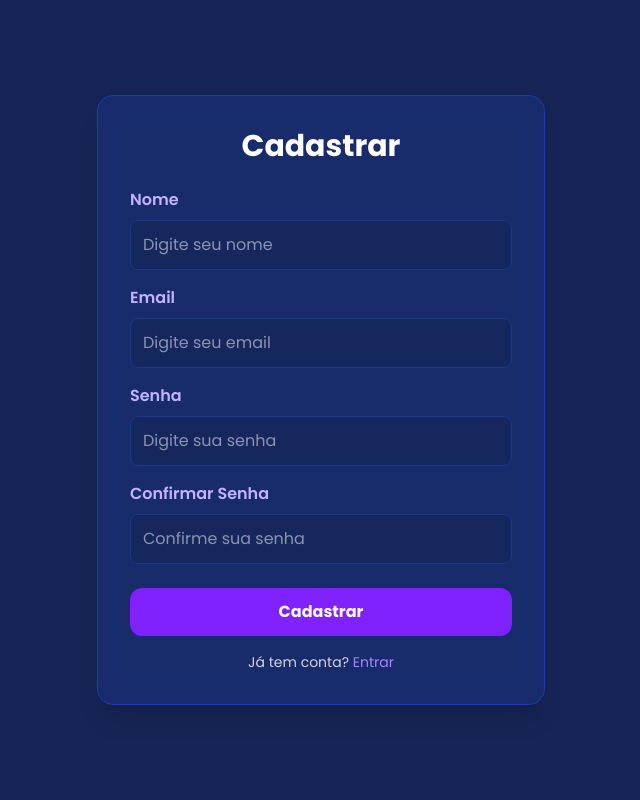
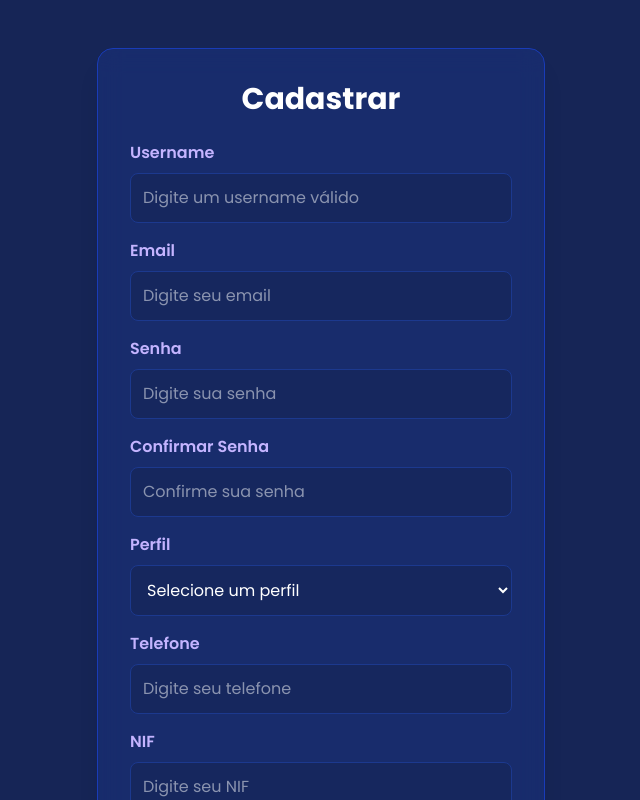
Before and after one commit to nsimba-afonso-nwayami/fimbagest, a React (Vite) app: page /auth/register in a window 1280 px wide. Shown: the top 800 px of the page, without its empty margins (319-959 px from the left). Built offline with nearby package versions, Linux system fonts and the light colour scheme.

Commit message:
Cadastro implementado

```diff
--- a/src/pages/auth/Register.jsx
+++ b/src/pages/auth/Register.jsx
@@ -1,13 +1,61 @@
 import { motion } from "framer-motion";
-import { Link } from "react-router-dom";
+import { Link, useNavigate } from "react-router-dom";
+import { useForm } from "react-hook-form";
+import { yupResolver } from "@hookform/resolvers/yup";
+import toast from "react-hot-toast";
+import { registerSchema } from "../../validations/registerSchema";
+import { cadastrarService } from "../../services/CadastrarService";
 
-// Variants para animação
 const fadeUp = {
   hidden: { opacity: 0, y: 20 },
   visible: { opacity: 1, y: 0, transition: { duration: 0.8 } },
 };
 
 export default function Register() {
+  const navigate = useNavigate();
+
+  const {
+    register,
+    handleSubmit,
+    formState: { errors, isSubmitting, isSubmitted },
+    reset,
+  } = useForm({
+    resolver: yupResolver(registerSchema),
+  });
+
+  const inputBase =
+    "w-full p-3 rounded-lg bg-blue-950/60 text-white focus:outline-none border";
+
+  async function onSubmit(data) {
+    try {
+      const payload = {
+        username: data.username,
+        email: data.email,
+        password: data.password,
+        perfil: data.perfil,
+        telefone: data.telefone,
+        nif: data.nif,
+      };
+
+      await cadastrarService(payload);
+      toast.success("Cadastro realizado com sucesso!");
+      reset(); // limpa o formulário
+      setTimeout(() => {
+        navigate("/auth/login");
+      }, 1500);
+    } catch (error) {
+      console.error(error.response?.data || error.message);
+      toast.error(
+        error.response?.data?.detail ||
+          "Erro ao cadastrar. Verifique os campos."
+      );
+    }
+  }
+
+  function onError() {
+    toast.error("Verifique os campos do formulário");
+  }
+
   return (
     <section className="min-h-screen flex items-center justify-center bg-blue-950 px-6 py-12">
       <motion.div
@@ -20,18 +68,30 @@ export default function Register() {
           Cadastrar
         </h2>
 
-        <form className="space-y-4">
+        <form className="space-y-4" onSubmit={handleSubmit(onSubmit, onError)}>
+          {/* USERNAME */}
           <div>
             <label className="block mb-2 text-violet-300 font-semibold">
-              Nome
+              Username
             </label>
             <input
               type="text"
-              placeholder="Digite seu nome"
-              className="w-full p-3 rounded-lg bg-blue-950/60 border border-blue-900 text-white focus:outline-none focus:ring-2 focus:ring-violet-500"
+              placeholder="Digite um username válido"
+              {...register("username")}
+              className={`${inputBase} ${
+                isSubmitted && errors.username
+                  ? "border-red-500"
+                  : "border-blue-900 focus:border-violet-500"
+              }`}
             />
+            {isSubmitted && errors.username && (
+              <p className="text-red-400 text-sm mt-1">
+                {errors.username.message}
+              </p>
+            )}
           </div>
 
+          {/* EMAIL */}
           <div>
             <label className="block mb-2 text-violet-300 font-semibold">
               Email
@@ -39,10 +99,21 @@ export default function Register() {
             <input
               type="email"
               placeholder="Digite seu email"
-              className="w-full p-3 rounded-lg bg-blue-950/60 border border-blue-900 text-white focus:outline-none focus:ring-2 focus:ring-violet-500" required
+              {...register("email")}
+              className={`${inputBase} ${
+                isSubmitted && errors.email
+                  ? "border-red-500"
+                  : "border-blue-900 focus:border-violet-500"
+              }`}
             />
+            {isSubmitted && errors.email && (
+              <p className="text-red-400 text-sm mt-1">
+                {errors.email.message}
+              </p>
+            )}
           </div>
 
+          {/* SENHA */}
           <div>
             <label className="block mb-2 text-violet-300 font-semibold">
               Senha
@@ -50,10 +121,21 @@ export default function Register() {
             <input
               type="password"
               placeholder="Digite sua senha"
-              className="w-full p-3 rounded-lg bg-blue-950/60 border border-blue-900 text-white focus:outline-none focus:ring-2 focus:ring-violet-500" required
+              {...register("password")}
+              className={`${inputBase} ${
+                isSubmitted && errors.password
+                  ? "border-red-500"
+                  : "border-blue-900 focus:border-violet-500"
+              }`}
             />
+            {isSubmitted && errors.password && (
+              <p className="text-red-400 text-sm mt-1">
+                {errors.password.message}
+              </p>
+            )}
           </div>
 
+          {/* CONFIRMAR SENHA */}
           <div>
             <label className="block mb-2 text-violet-300 font-semibold">
               Confirmar Senha
@@ -61,13 +143,92 @@ export default function Register() {
             <input
               type="password"
               placeholder="Confirme sua senha"
-              className="w-full p-3 rounded-lg bg-blue-950/60 border border-blue-900 text-white focus:outline-none focus:ring-2 focus:ring-violet-500" required
+              {...register("confirmPassword")}
+              className={`${inputBase} ${
+                isSubmitted && errors.confirmPassword
+                  ? "border-red-500"
+                  : "border-blue-900 focus:border-violet-500"
+              }`}
             />
+            {isSubmitted && errors.confirmPassword && (
+              <p className="text-red-400 text-sm mt-1">
+                {errors.confirmPassword.message}
+              </p>
+            )}
+          </div>
+
+          {/* PERFIL */}
+          <div>
+            <label className="block mb-2 text-violet-300 font-semibold">
+              Perfil
+            </label>
+            <select
+              {...register("perfil")}
+              className={`${inputBase} ${
+                isSubmitted && errors.perfil
+                  ? "border-red-500"
+                  : "border-blue-900 focus:border-violet-500"
+              }`}
+            >
+              <option value="">Selecione um perfil</option>
+              <option value="administrador">Administrador</option>
+              <option value="morador">Morador</option>
+              <option value="porteiro">Porteiro</option>
+              <option value="funcionario">Funcionário</option>
+            </select>
+            {isSubmitted && errors.perfil && (
+              <p className="text-red-400 text-sm mt-1">
+                {errors.perfil.message}
+              </p>
+            )}
+          </div>
+
+          {/* TELEFONE */}
+          <div>
+            <label className="block mb-2 text-violet-300 font-semibold">
+              Telefone
+            </label>
+            <input
+              type="text"
+              placeholder="Digite seu telefone"
+              {...register("telefone")}
+              className={`${inputBase} ${
+                isSubmitted && errors.telefone
+                  ? "border-red-500"
+                  : "border-blue-900 focus:border-violet-500"
+              }`}
+            />
+            {isSubmitted && errors.telefone && (
+              <p className="text-red-400 text-sm mt-1">
+                {errors.telefone.message}
+              </p>
+            )}
+          </div>
+
+          {/* NIF */}
+          <div>
+            <label className="block mb-2 text-violet-300 font-semibold">
+              NIF
+            </label>
+            <input
+              type="text"
+              placeholder="Digite seu NIF"
+              {...register("nif")}
+              className={`${inputBase} ${
+                isSubmitted && errors.nif
+                  ? "border-red-500"
+                  : "border-blue-900 focus:border-violet-500"
+              }`}
+            />
+            {isSubmitted && errors.nif && (
+              <p className="text-red-400 text-sm mt-1">{errors.nif.message}</p>
+            )}
           </div>
 
           <button
             type="submit"
-            className="w-full py-3 mt-2 rounded-xl font-bold bg-violet-600 hover:bg-violet-700 transition-all cursor-pointer text-white"
+            disabled={isSubmitting}
+            className="w-full py-3 mt-2 rounded-xl font-bold bg-violet-600 hover:bg-violet-700 transition-all cursor-pointer text-white disabled:opacity-50"
           >
             Cadastrar
           </button>
```
